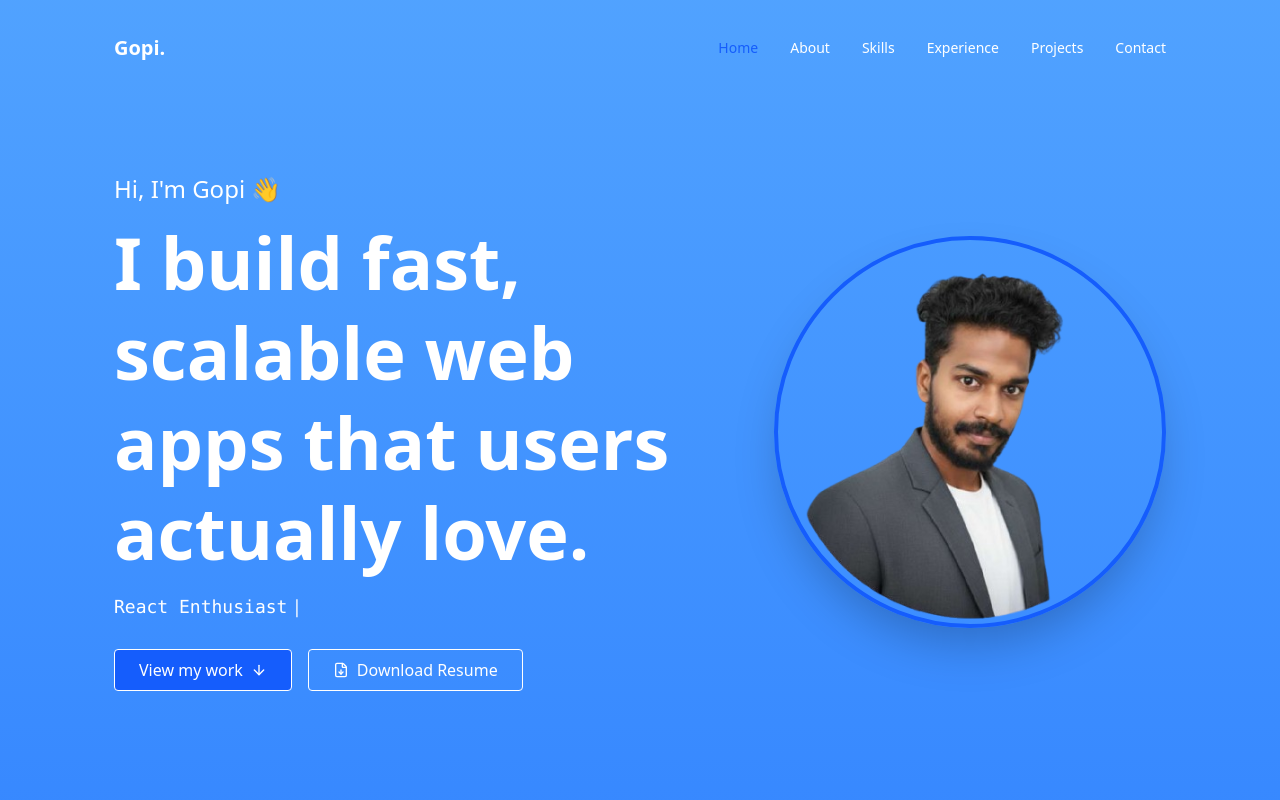
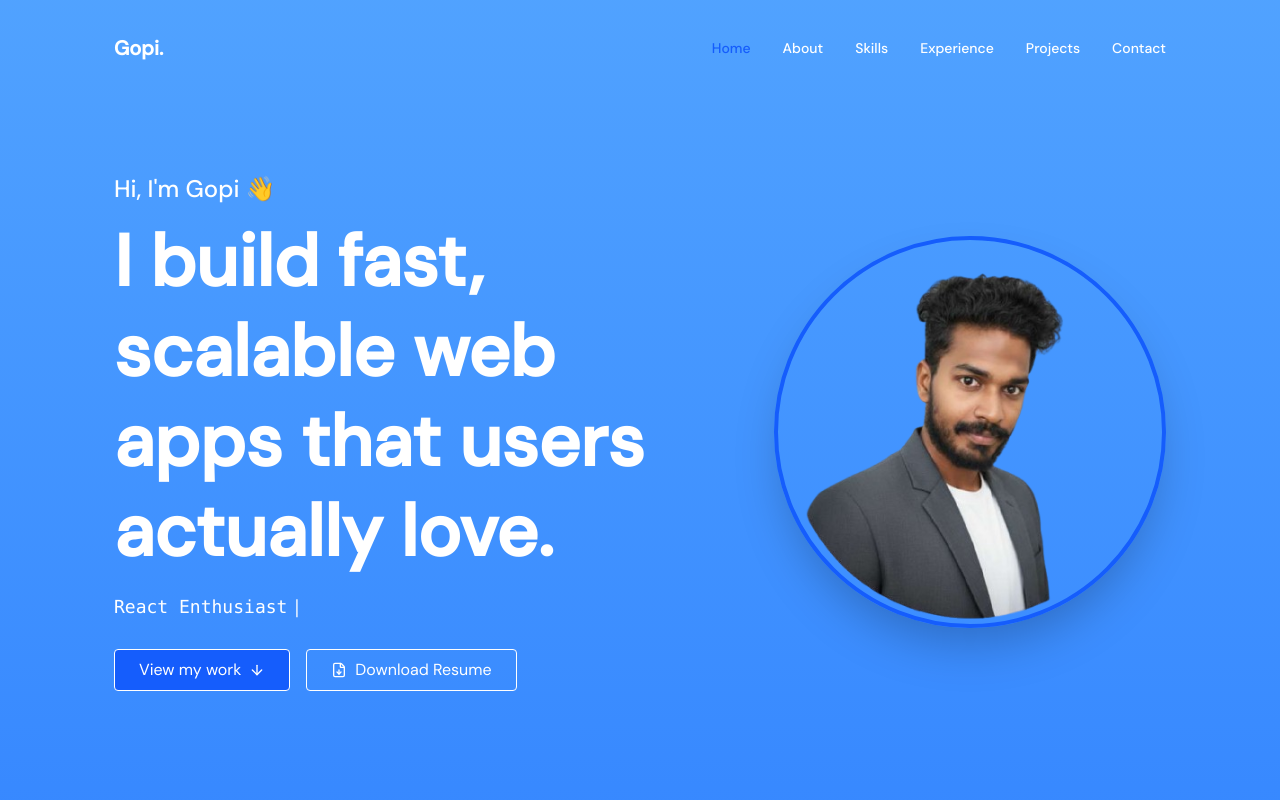
Before and after one commit to Gopi-varaprasad7/my-portfolio, a Next.js app: page / in a window 1280 px wide. Shown: the top 800 px of the page. Built offline with nearby package versions, Linux system fonts and the light colour scheme.

Commit message:
layout change

```diff
--- a/app/layout.tsx
+++ b/app/layout.tsx
@@ -1,20 +1,22 @@
 import type { Metadata } from "next";
-import { Geist, Geist_Mono } from "next/font/google";
+import { Syne, DM_Sans } from "next/font/google";
 import "./globals.css";
 
-const geistSans = Geist({
-  variable: "--font-geist-sans",
+const syne = Syne({
+  variable: "--font-syne",
   subsets: ["latin"],
+  weight: ["400", "600", "700", "800"],
 });
 
-const geistMono = Geist_Mono({
-  variable: "--font-geist-mono",
+const dmSans = DM_Sans({
+  variable: "--font-dm-sans",
   subsets: ["latin"],
+  weight: ["300", "400", "500"],
 });
 
 export const metadata: Metadata = {
-  title: "Create Next App",
-  description: "Generated by create next app",
+  title: "Gopi Varaprasad — Full Stack Developer",
+  description: "Full Stack Developer focused on AI-integrated web platforms. I turn ideas into production-grade software.",
 };
 
 export default function RootLayout({
@@ -23,11 +25,10 @@ export default function RootLayout({
   children: React.ReactNode;
 }>) {
   return (
-    <html
-      lang="en"
-      className={`${geistSans.variable} ${geistMono.variable} h-full antialiased`}
-    >
-      <body className="min-h-full flex flex-col">{children}</body>
+    <html lang="en" className={`${syne.variable} ${dmSans.variable}`}>
+      <body className="font-dm antialiased min-h-screen flex flex-col selection:bg-brand-green/20 selection:text-brand-green">
+        {children}
+      </body>
     </html>
   );
 }
```
